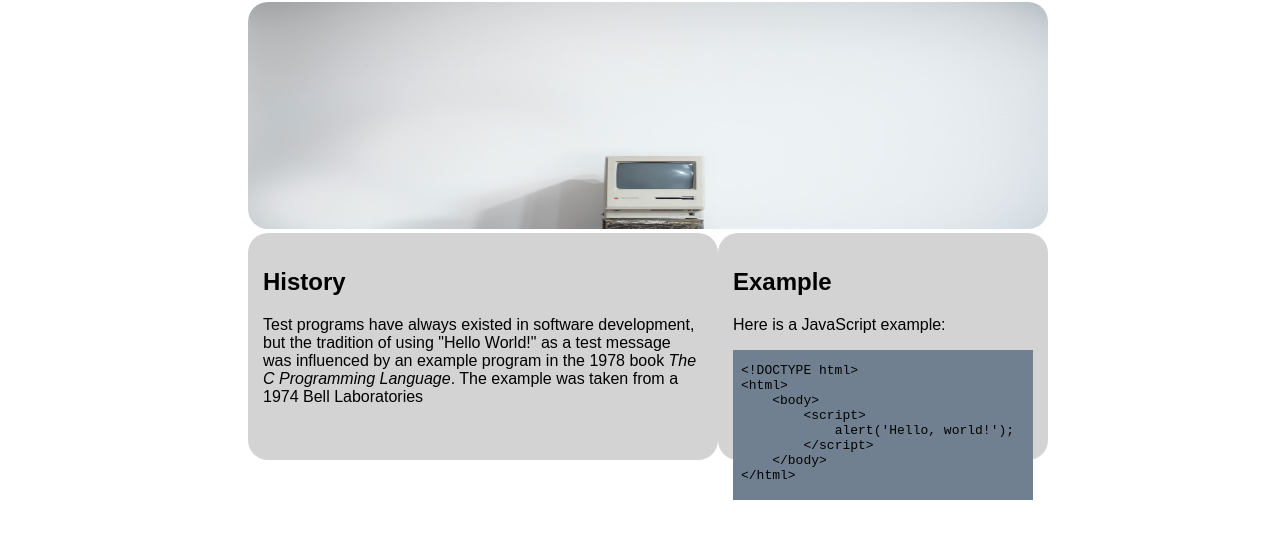
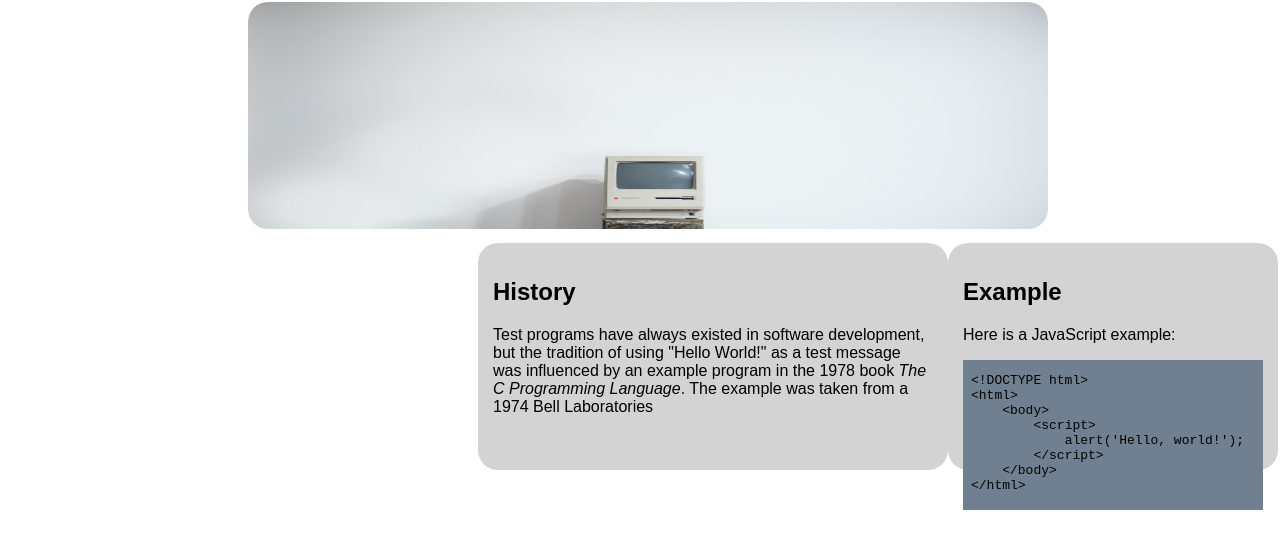
Before and after one commit to vigiljes/hello-449, a plain HTML site: page index.html in a window 1280 px wide. Shown: the part 86-634 px from the top of the page. Drawn offline with Linux system fonts and the light colour scheme.

Commit message:
UHimdoingthisFunny

```diff
--- a/screen.css
+++ b/screen.css
@@ -26,6 +26,8 @@ body{
     width: 800px;
     height: 227px;
     margin: 0 auto;
+    margin-top: 10px;
+    margin-right: 10px;
     display: flex;
     flex-direction: row;
     border-radius: 20px
```
